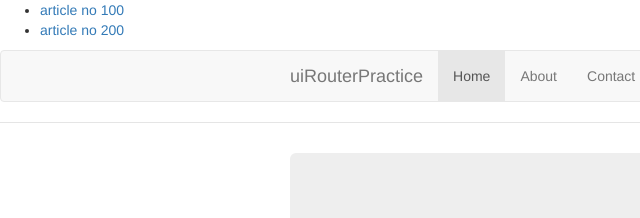
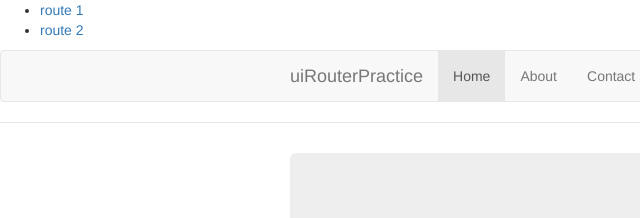
Before and after one commit to morninng/angular_ui_router_practice, a website: page app/index.html in a window 1280 px wide. Shown: the top 218 px of the page, 0-640 px from the left. Drawn offline with nearby package versions, Linux system fonts and the light colour scheme; some packages are replaced by stand-ins of ours; files that its build step writes are made by us from their sources.

Commit message:
multiple named view works

```diff
--- a/app/index.html
+++ b/app/index.html
@@ -18,8 +18,12 @@
   <body ng-app="uiRouterPracticeApp">
 
 <ul>
+<!--
  <li><a ui-sref="contents({id:100})"> article no 100</a></li>
  <li><a ui-sref="contents({id:200})"> article no 200</a></li>
+ -->
+ <li><a ui-sref="route_1"> route 1</a></li>
+ <li><a ui-sref="route_2"> route 2</a></li>
 </ul>
 
 
@@ -27,7 +31,9 @@
     <a ui-sref="state1">State 1</a>
     <a ui-sref="state2">State 2</a>
 -->
-    <div ui-view></div>
+
+    <div ui-view="viewA" style="background-color:yellow"></div>
+    <div ui-view="viewB" style="background-color:#F0F8FF"></div>
 
 
     <!--[if lte IE 8]>
--- a/app/scripts/app.js
+++ b/app/scripts/app.js
@@ -26,6 +26,26 @@
   //
   // Now set up the states
   $stateProvider
+
+    .state('route_1', {
+      url: "/route1111",
+      views: {
+        "viewA": { template: "<div>AAAA route11111 view </div>" },
+        "viewB": { template: "<div>BBBB route11111 view </div>" }
+      }
+    })
+    .state('route_2', {
+      url: "/route_2222",
+      views: {
+        "viewA": { template: "<div>AAAA route2222 view </div>" },
+        "viewB": { template: "<div>AAAA route2222 view </div>" }
+      }
+    })
+
+
+
+
+
   /*
     .state('state1', {
       url: "/state1",
@@ -50,6 +70,13 @@
       }
     })
     */
+
+
+
+
+
+
+/*
     .state('contents',{
     	url: 'contents/{id:int}',
     	controller: ['$scope', '$stateParams', function($scope, $stateParams){
@@ -68,6 +95,6 @@
     	template: '<div> page number is {{page}}</div>'
 
     });
-
+*/
 
 });
```
